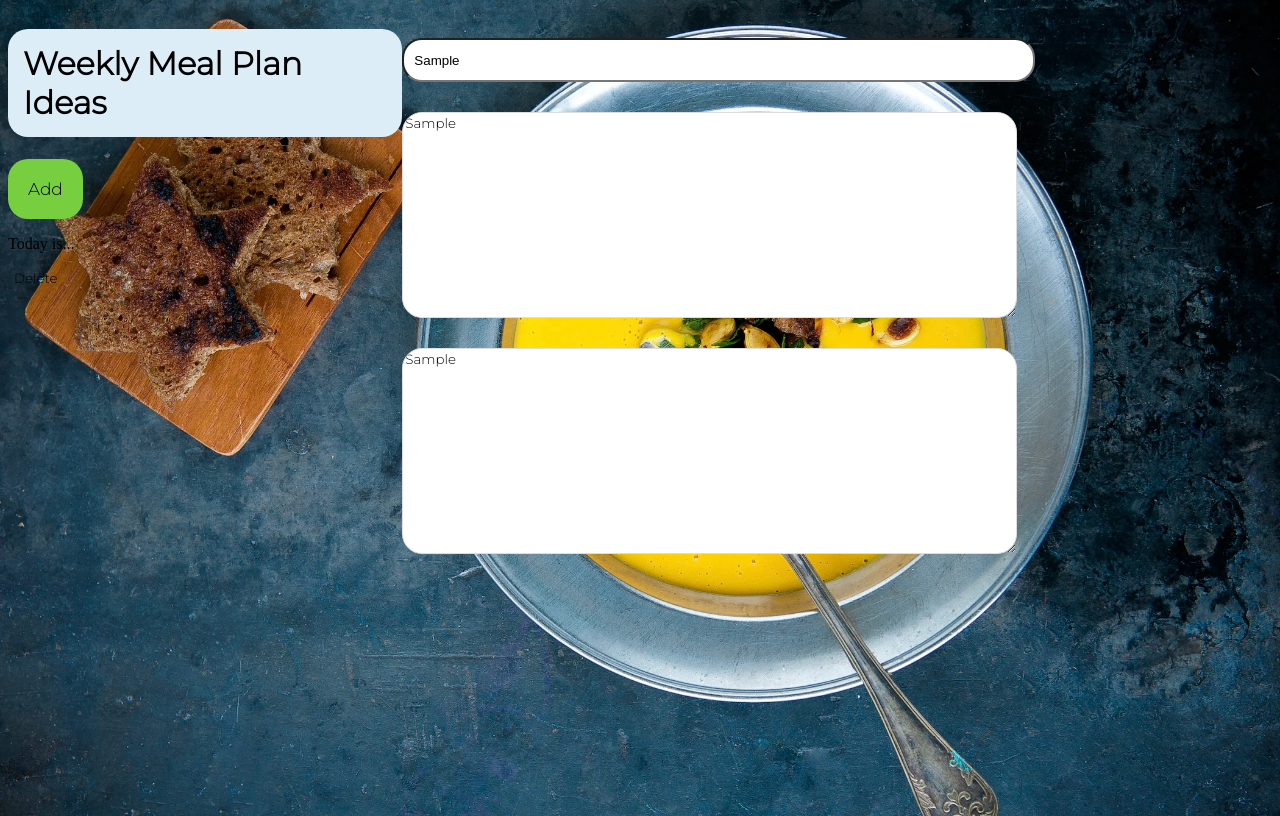
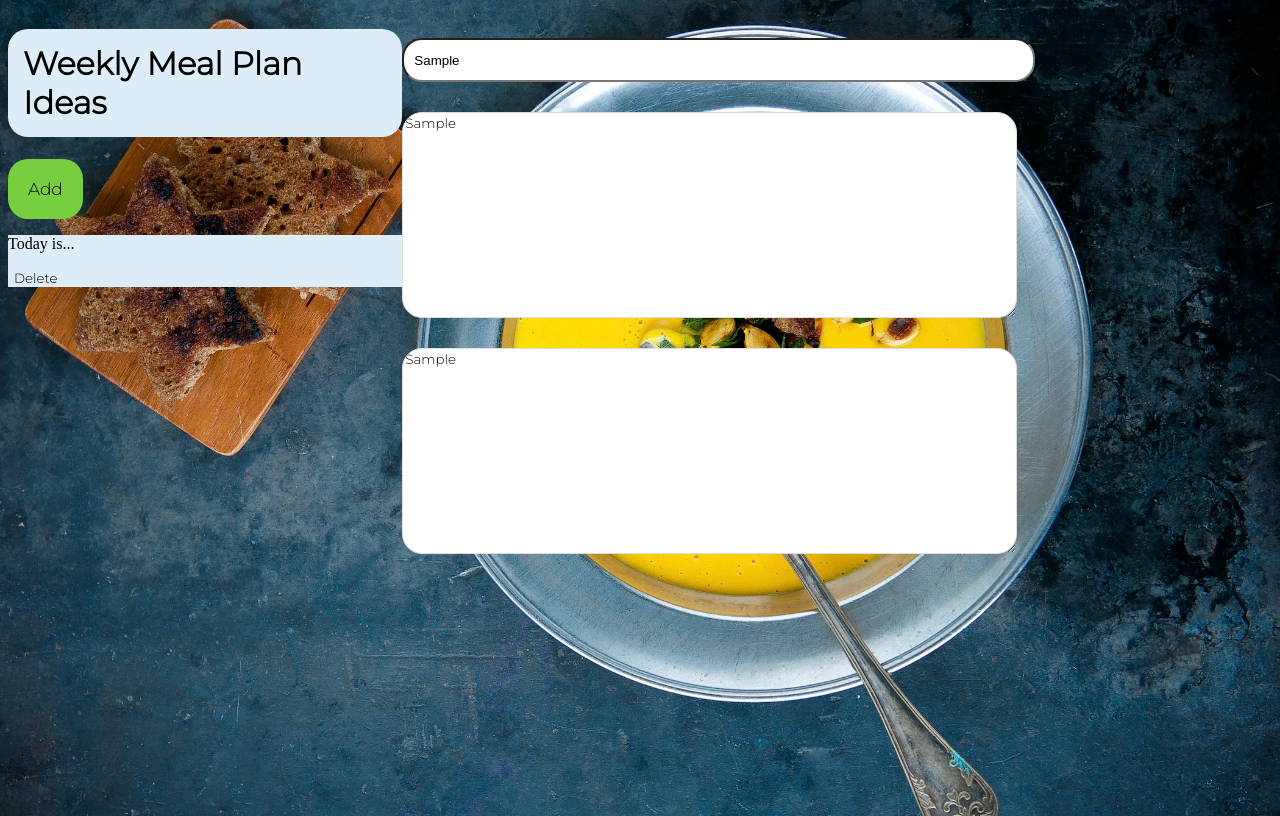
Before and after one commit to OksanaNova/final-project, a React (Vite) app: page / in a window 1280 px wide. Both pictures are taken after typing "Sample", "Sample", "Sample" into the empty fields and a click on the button "Add". Built offline with nearby package versions, Linux system fonts and the light colour scheme.

Commit message:
MyList, App modified

```diff
--- a/src/App.css
+++ b/src/App.css
@@ -58,3 +58,11 @@ textarea {
   border-radius: 20px;
   font-family: "Montserrat", serif;
 }
+
+.selected {
+  background-color: #fad106;
+}
+
+.default {
+  background-color: #dcedf7;
+}
--- a/src/App.jsx
+++ b/src/App.jsx
@@ -6,12 +6,14 @@ import MyMealsAndIngridients from './MyMealsAndIngridients';
 
 function App() {
 
-  const [mealPlans, setMealPlans] = useState([])
+  const [mealPlans, setMealPlans] = useState([]);
+  const [selectedDay, setSelectedDay] = useState(false);
 
   const addMeal = () => {
     const newMeal = {
       title: "Today is...",
-      id: uuidv4()
+      id: uuidv4(),
+      mealForADay: ""
     }
     setMealPlans([newMeal, ...mealPlans])
     console.log(newMeal);
@@ -23,7 +25,13 @@ function App() {
 
   return (
     <div className='App'>
-      <MyList addMeal={addMeal} mealPlans={mealPlans} deleteDay={deleteDay}/>
+      <MyList
+      addMeal={addMeal}
+      mealPlans={mealPlans}
+      deleteDay={deleteDay}
+      selectedDay={selectedDay}
+      setSelectedDay={setSelectedDay}
+      />
       <MyMealsAndIngridients />
 
     </div>
--- a/src/MyList.jsx
+++ b/src/MyList.jsx
@@ -1,4 +1,4 @@
-const MyList = ({addMeal, mealPlans, deleteDay}) => {
+const MyList = ({addMeal, mealPlans, deleteDay, selectedDay, setSelectedDay}) => {
 
     return (<div>
         <div>
@@ -7,9 +7,12 @@ const MyList = ({addMeal, mealPlans, deleteDay}) => {
         </div>
 
         <div>
-            {mealPlans.map(({id, title}) => (
-                <div key={id}>
+            {mealPlans.map(({id, title, mealForADay}) => (
+                <div key={id}
+                className={`meal ${id === selectedDay ? "selected" : "default"}`}
+                onClick={() => setSelectedDay(id)}>
                     <p>{title}</p>
+                    <p>{mealForADay}</p>
                     <button className="button-delete" onClick={() => deleteDay(id)}>Delete</button>
                 </div>
             ))}
```
